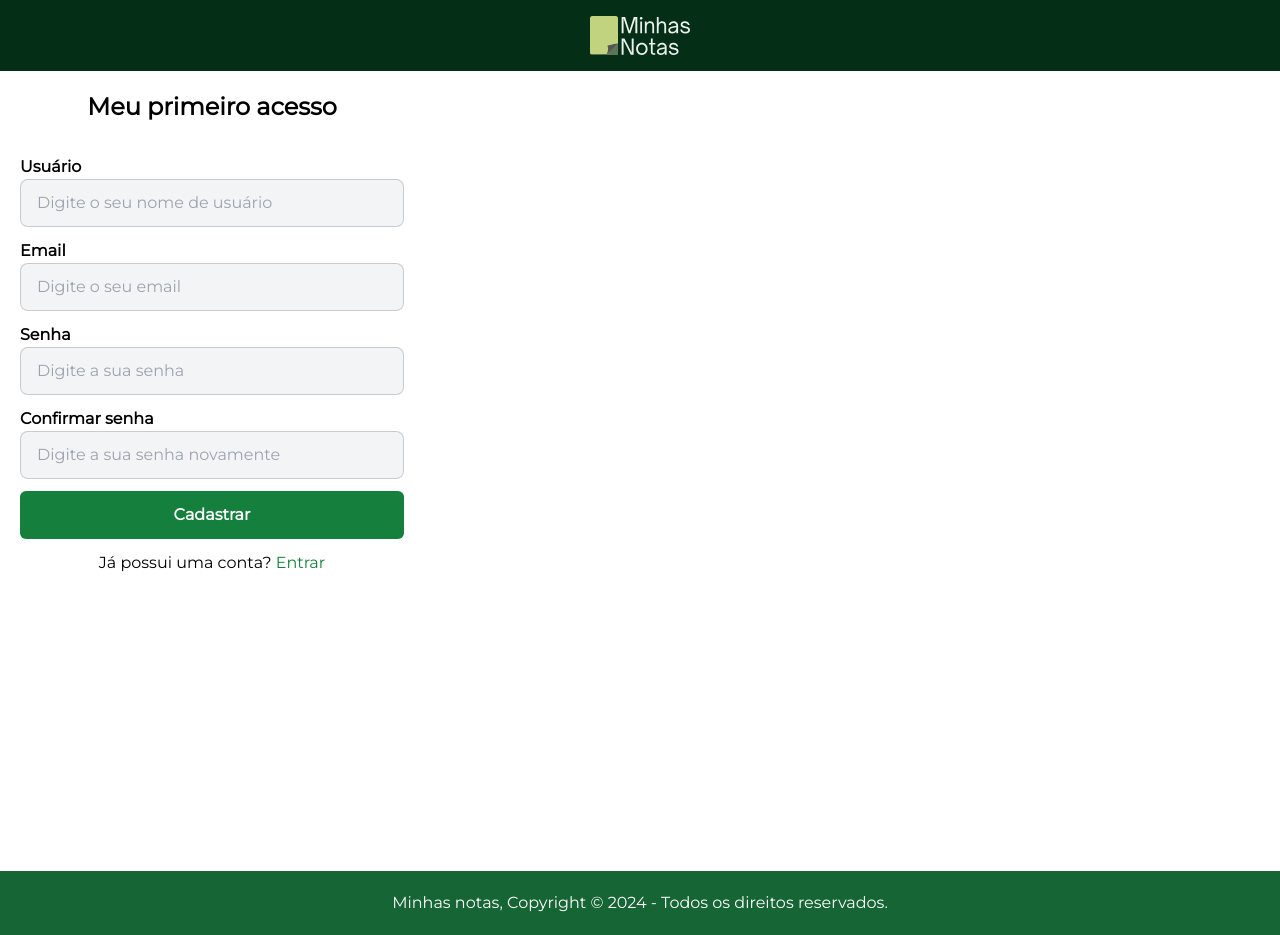
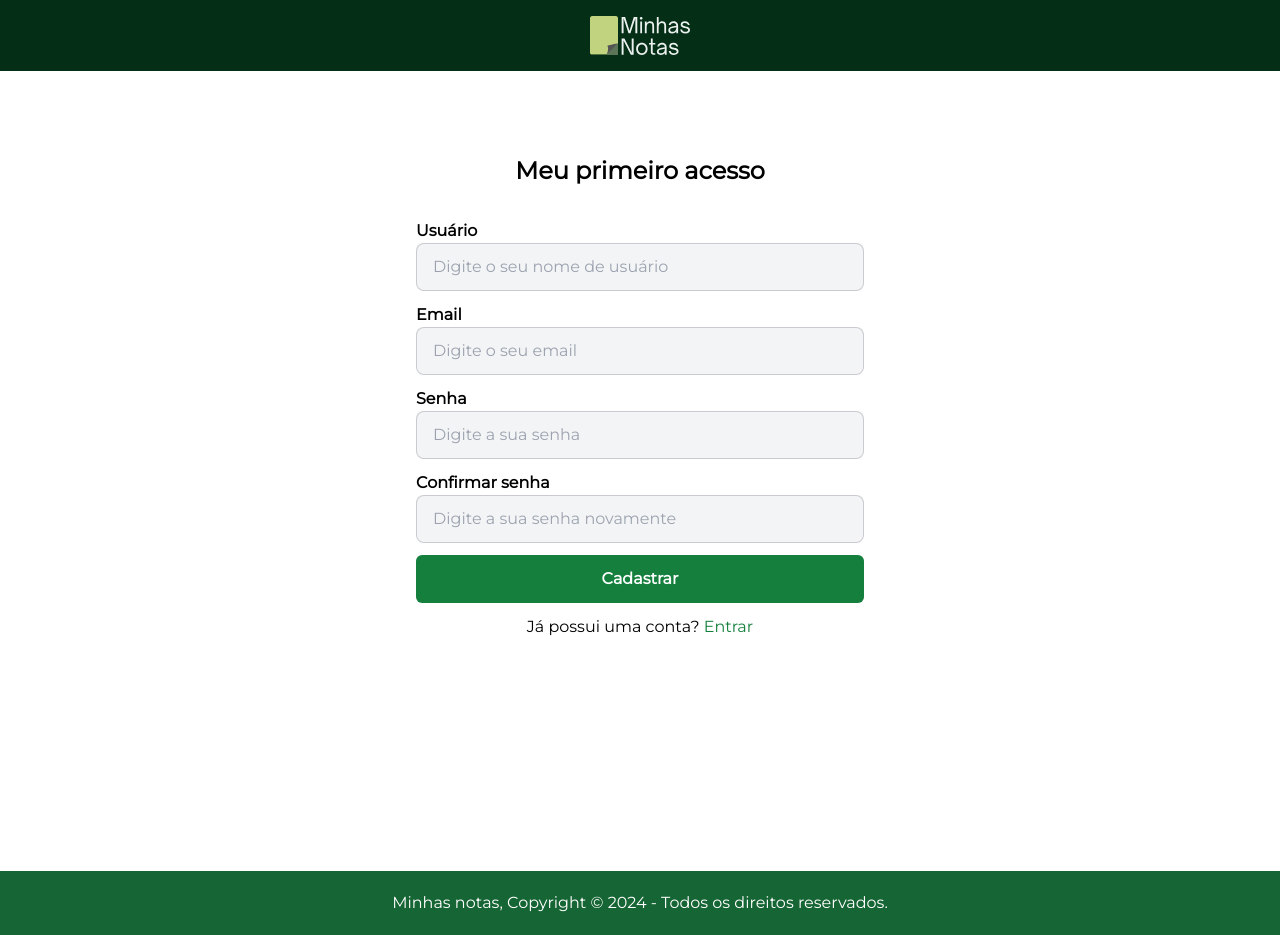
Before and after one commit to gabriel-augg/minhas-notas, a React (Vite) app: page /cadastrar in a window 1280 px wide. Built offline with nearby package versions, Linux system fonts and the light colour scheme.

Commit message:
refactor: Register component to use react-hook-form and zodResolver

```diff
--- a/src/pages/Register.jsx
+++ b/src/pages/Register.jsx
@@ -1,4 +1,4 @@
-import { useForm } from "react-hook-form"
+import { useForm } from "react-hook-form";
 import { useContext } from "react";
 import { UserContext } from "../contexts/UserContext";
 import { zodResolver } from "@hookform/resolvers/zod";
@@ -8,21 +8,29 @@ import Input from "../components/Input";
 import { RSchema } from "../utils/schema";
 
 const Register = () => {
-    const { register, handleSubmit, formState: { errors } } = useForm({
-        resolver: zodResolver(RSchema)
-    })
+  const {
+    register,
+    handleSubmit,
+    formState: { errors },
+  } = useForm({
+    resolver: zodResolver(RSchema),
+  });
 
-    const { signUp } = useContext(UserContext)
+  const { signUp } = useContext(UserContext);
 
   const handleOnSubmit = async (user) => {
-        await signUp(user)
-    }
+    await signUp(user);
+  };
 
   return (
-        <section className="h-screen flex">
-            <form onSubmit={handleSubmit(handleOnSubmit)} className="flex flex-col min-w-96 gap-3 mx-5">
-
-                <h1 className="text-2xl text-center my-5 font-bold text-black">Meu primeiro acesso</h1>
+    <section className="h-screen w-full flex item-center justify-center">
+      <form
+        onSubmit={handleSubmit(handleOnSubmit)}
+        className="flex flex-col gap-3 mx-5 container  max-w-md mt-16"
+      >
+        <h1 className="text-2xl text-center my-5 font-bold text-black">
+          Meu primeiro acesso
+        </h1>
 
         <Input
           title="Usuário"
@@ -61,15 +69,19 @@ const Register = () => {
         <button
           type="submit"
           className="bg-green-700 font-bold hover:bg-green-800 rounded-md text-white p-3"
-                >Cadastrar</button>
+        >
+          Cadastrar
+        </button>
 
-                <span
-                    className="text-center text-black"
-                >Já possui uma conta? <Link className="text-green-700 hover:underline">Entrar</Link></span>
-
+        <span className="text-center text-black">
+          Já possui uma conta?{" "}
+          <Link to={"/login"} className="text-green-700 hover:underline">
+            Entrar
+          </Link>
+        </span>
       </form>
     </section>
-    )
-}
+  );
+};
 
 export default Register;
```
Lines whose indentation alone changed are shown as unchanged.
